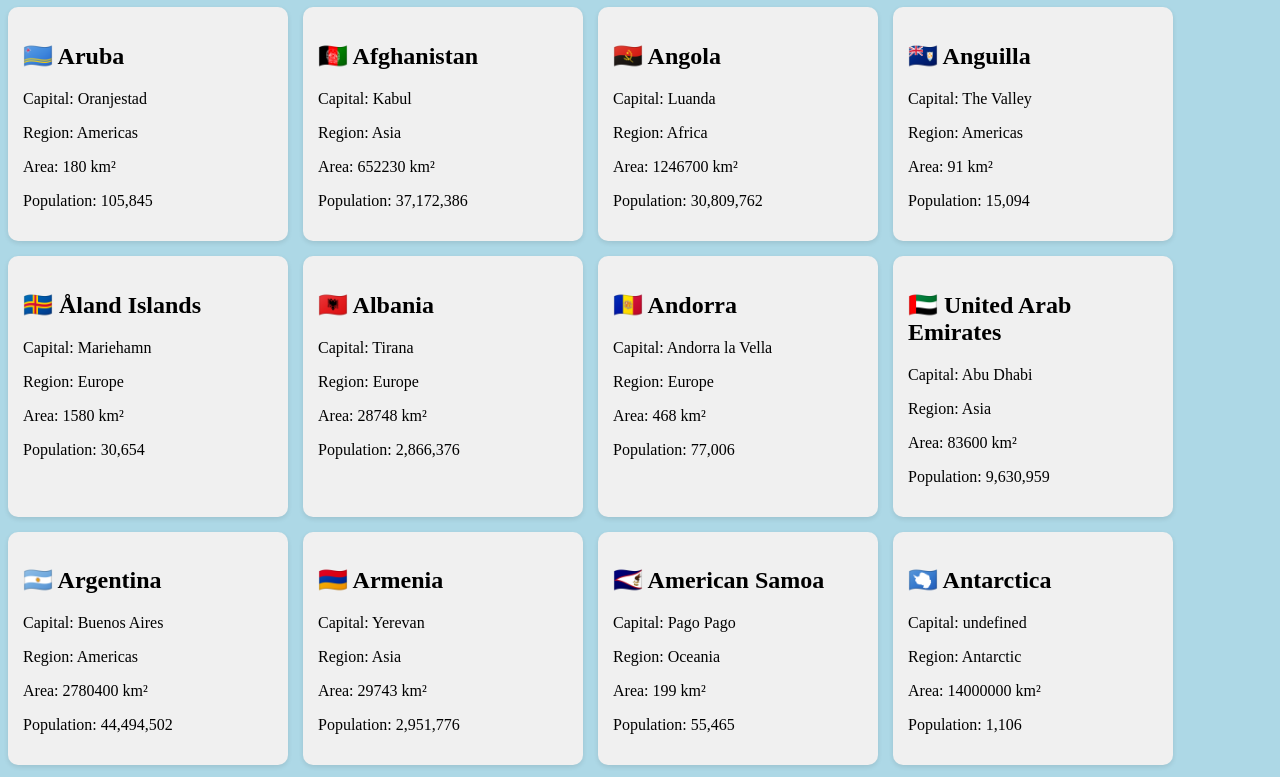
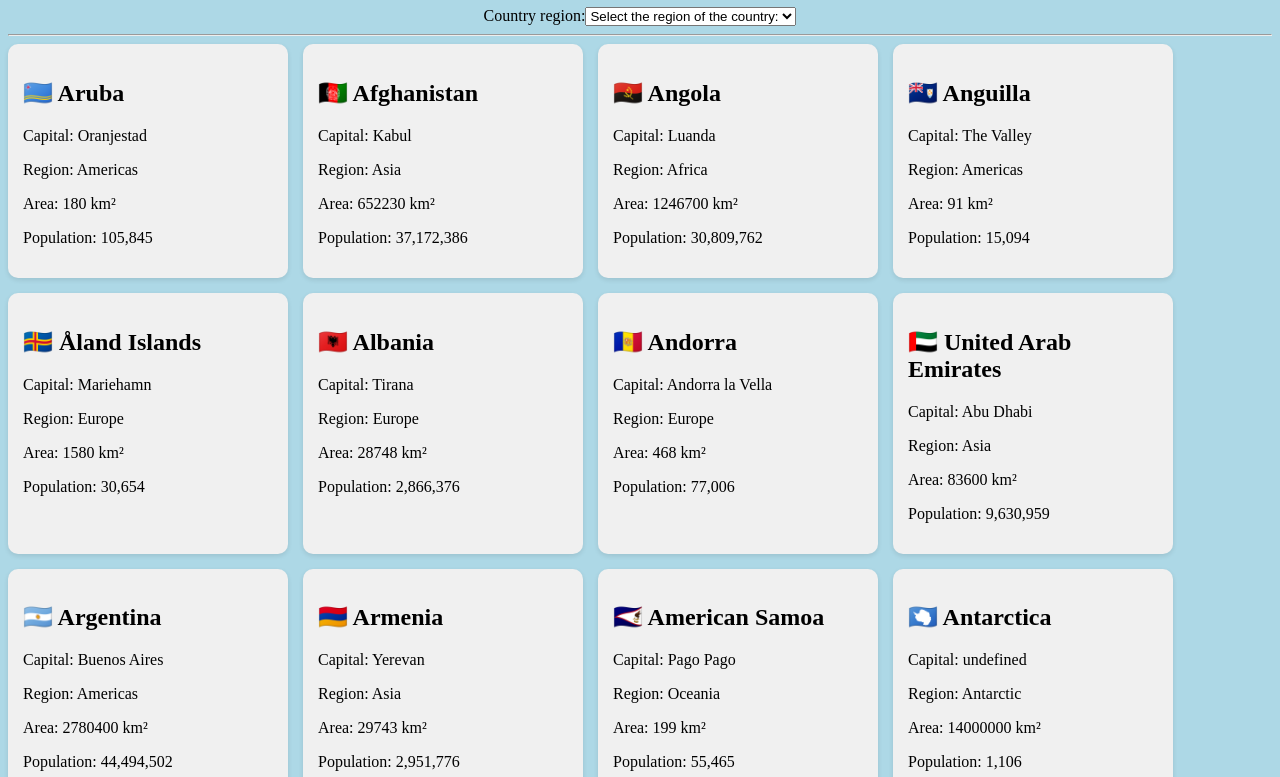
Before and after one commit to kopylovso/Final-projekt-in-10gr, a website: page index.html in a window 1280 px wide. Shown: the part 73-850 px from the top of the page. Drawn offline with Linux system fonts and the light colour scheme.

Commit message:
filter-rigion

```diff
--- a/index.html
+++ b/index.html
@@ -8,6 +8,20 @@
 </head>
 <body>
     <h1>Каталог стран</h1>
+    <section id="filter-section">
+        <label for="country">Country region:</label>
+        <select id="region-select" name="country">
+            <option>Select the region of the country:</option>
+            <option value="Europe">Europe</option>
+            <option value="Asia">Asia</option>
+            <option value="Americas">Americas</option>
+            <option value="Oceania">Oceania</option>
+            <option value="Africa">Africa</option>
+            <option value="Antarctic">Antarctic</option>
+        </select>
+
+    </section>
+    <hr>
     <div id="countries-container"></div>
     <script src="script.js"></script>
 </body>
--- a/server.js
+++ b/server.js
@@ -6,7 +6,6 @@ const server = http.createServer((req, res) => {
   let filePath = req.url === '/' ? './index.html' : `.${req.url}`;
   const ext = path.extname(filePath);
 
-  // типы файлов для браузера
   const contentTypes = {
     '.html': 'text/html',
     '.css': 'text/css',
--- a/style.css
+++ b/style.css
@@ -31,3 +31,7 @@ h1{
   background: #e8e8e8;
   box-shadow: 0 6px 15px rgba(0,0,0,0.2);
 }
+#filter-section {
+    display: flex;
+    justify-content: center;
+}
```
